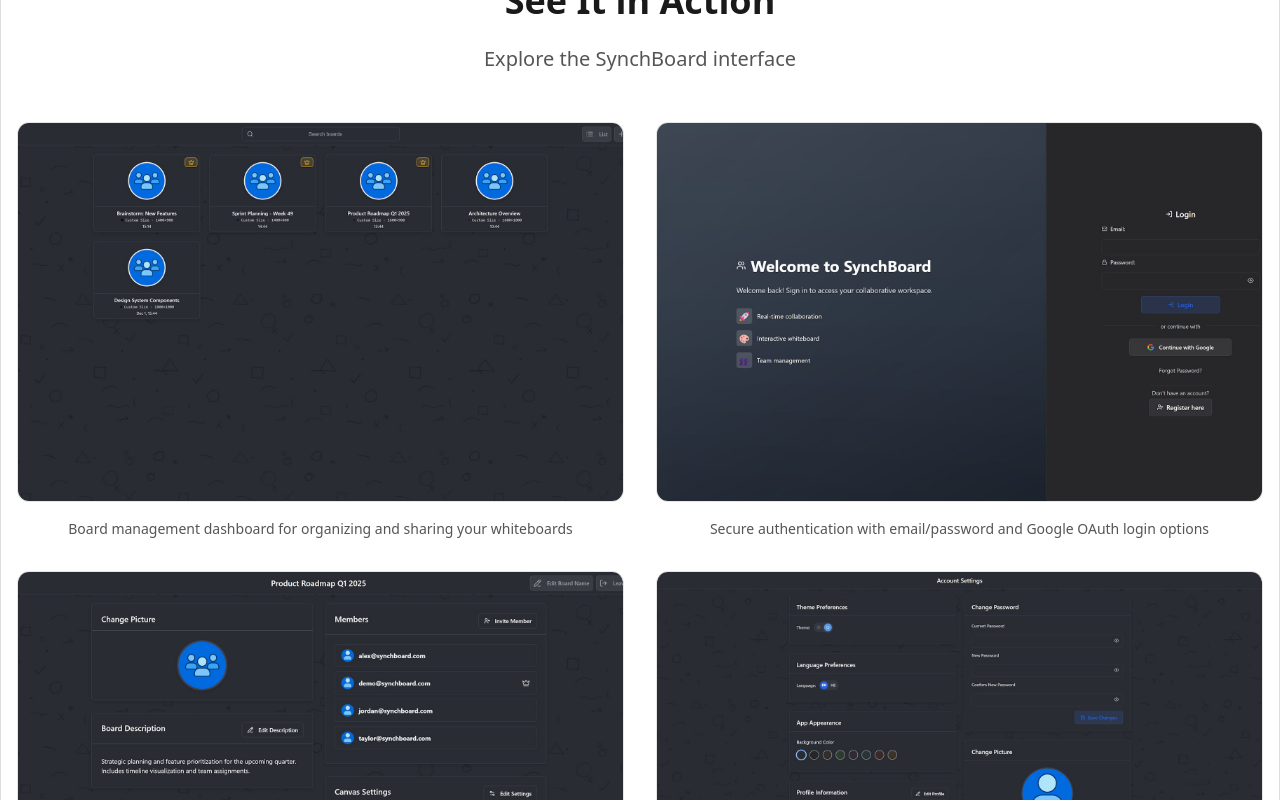
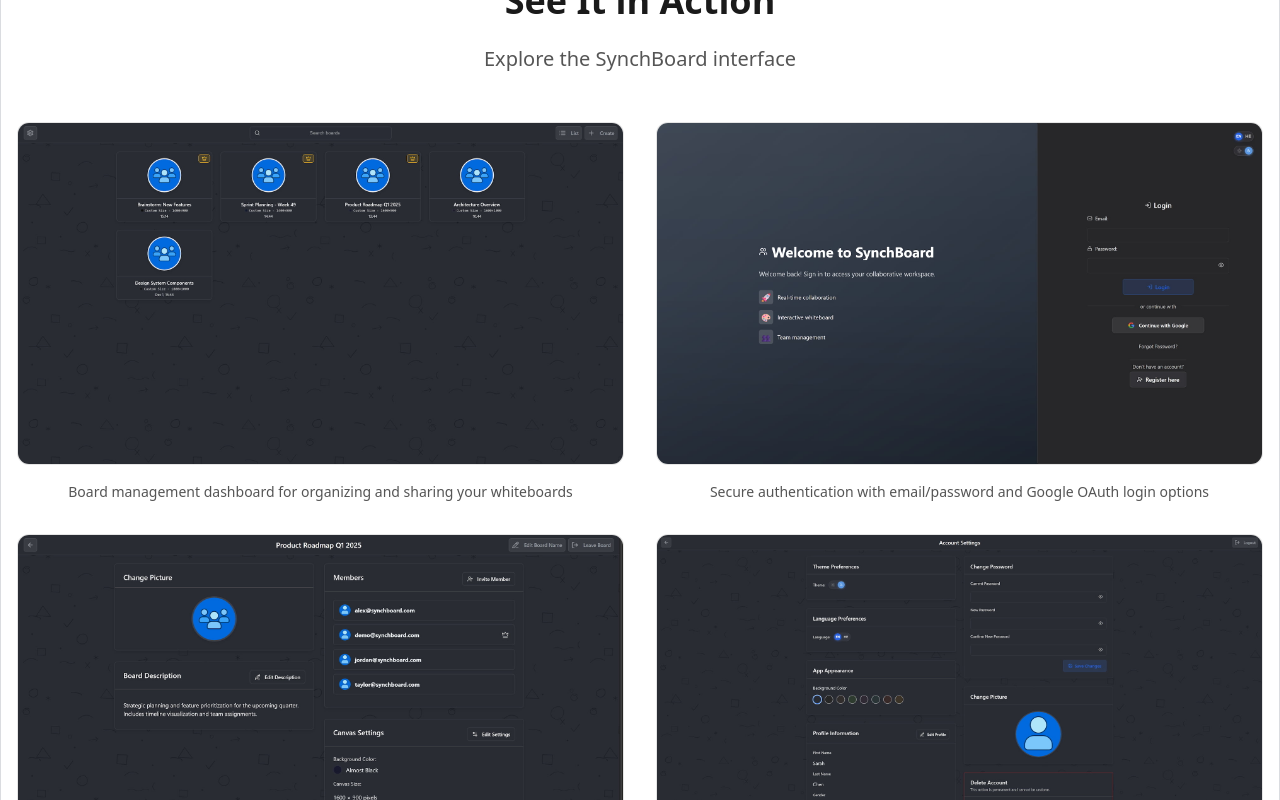
Before and after one commit to sagi-menahem/SynchBoard, a React (Vite) app in the folder frontend/: page / in a window 1280 px wide. Shown: the part 1960-2760 px from the top of the page. Built offline with nearby package versions, Linux system fonts and the light colour scheme; no server answers.

Commit message:
feat: Create styles for the ScreenshotCard component, including image, skeleton loader, and caption.

```diff
--- a/frontend/src/features/landing/components/ui/ScreenshotCard.module.scss
+++ b/frontend/src/features/landing/components/ui/ScreenshotCard.module.scss
@@ -11,7 +11,7 @@
   position: relative;
   border-radius: theme.$border-radius-xl;
   overflow: hidden;
-  aspect-ratio: 16 / 10;
+  aspect-ratio: 16 / 9;
   @include glass.glass-surface($use-user-color: false);
 }
 
```
